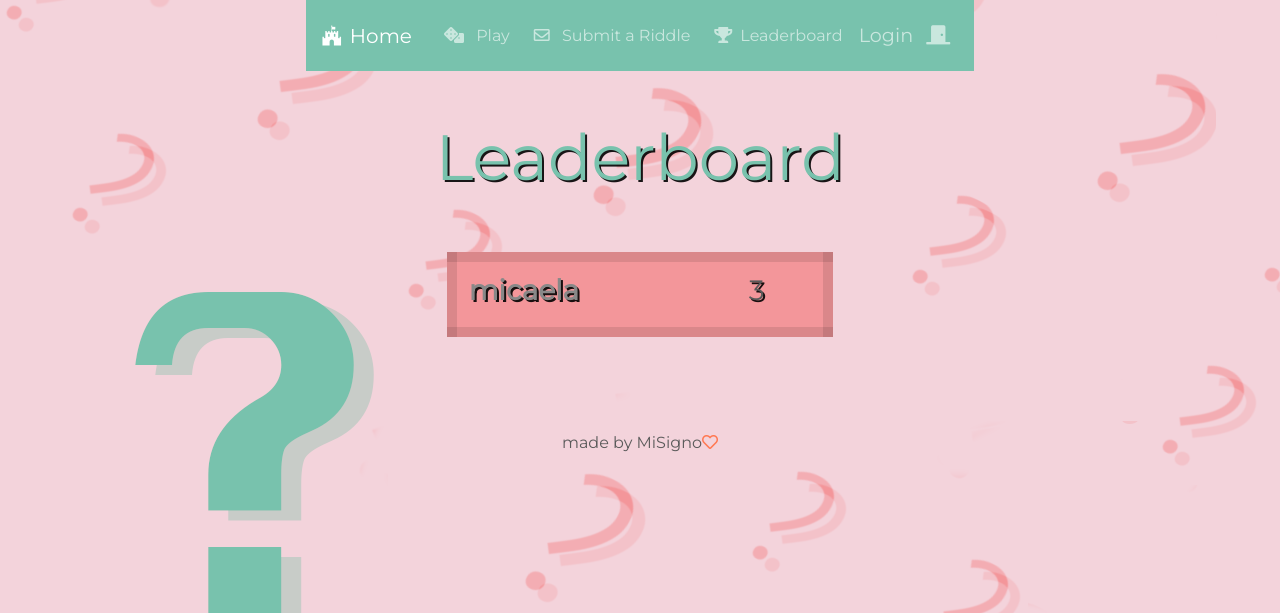
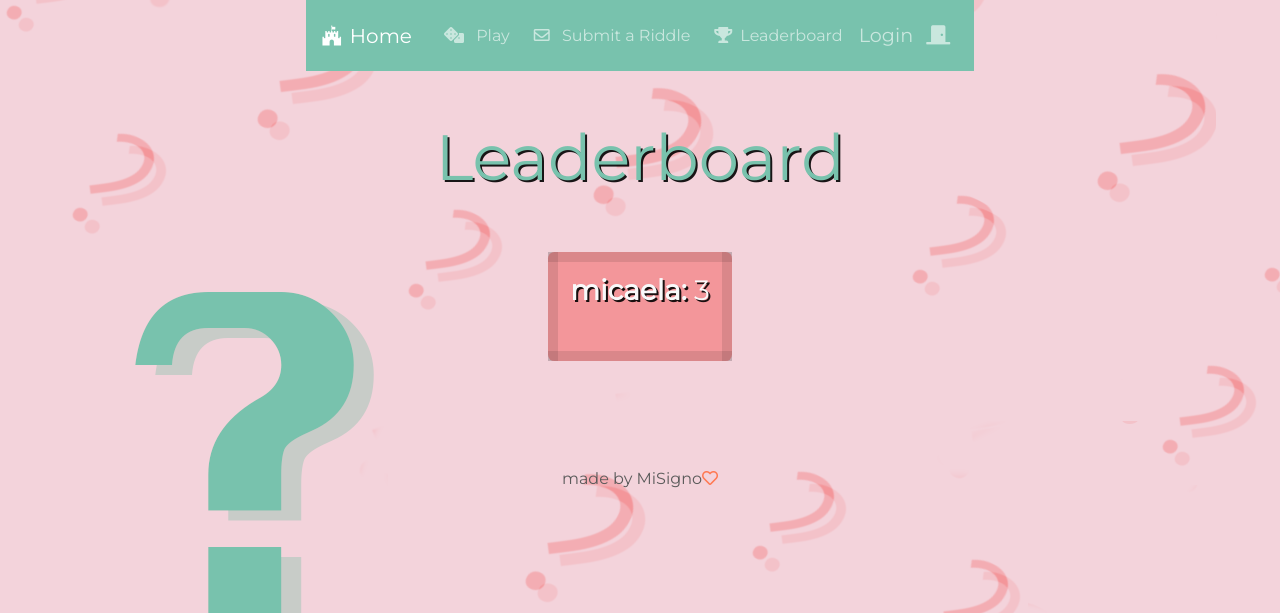
Before and after one commit to Code-Institute-Submissions/pythongameproject, a Flask app: page /leaderboard in a window 1280 px wide. Shown: the top 613 px of the page. Run offline with Flask 2, Linux system fonts and the light colour scheme; data comes from the database, SQL or seed files in the repository; lists and menus that the app fills with data are empty; some libraries are stand-ins or nearby versions.

Commit message:
WIP improves formatting of leaderboard

```diff
--- a/templates/leaderboard.html
+++ b/templates/leaderboard.html
@@ -6,24 +6,23 @@
         </div>
     </div>
 </div>
-<div class="container-fluid justify-content-md-center mt-5">
-    <div class="col-md-4 offset-md-4">
-        <table class="table table-hover mt-5">
+
+<div class="container-fluid justify-content-center text-center mt-5">
+    <div class="row justify-content-center text-center">
+        <div class="col-auto">
+
+            <table class="table table-bordered rounded">
                 <tbody>
-                <tr class="table-secondary">
+                    <tr>
                         <th scope="row">
                             {% for user in scores %}
-                        <h3 class="text-muted">
-                        <strong>{{ user[0] }}</strong>
-                        </h3>
+                            <h3 class="text-light"><strong>{{ user[0] }}:</strong> {{ user[1] }}</h3> <br>
+                            {% endfor %}
                         </th>
-                    <td>
-                        <h3>{{ user[1] }}</h3>
-                        {% endfor %}
-                    </td>
                     </tr>
                 </tbody>
             </table>
         </div>
     </div>
+</div>
 {% endblock %}
```
Lines whose indentation alone changed are shown as unchanged.
